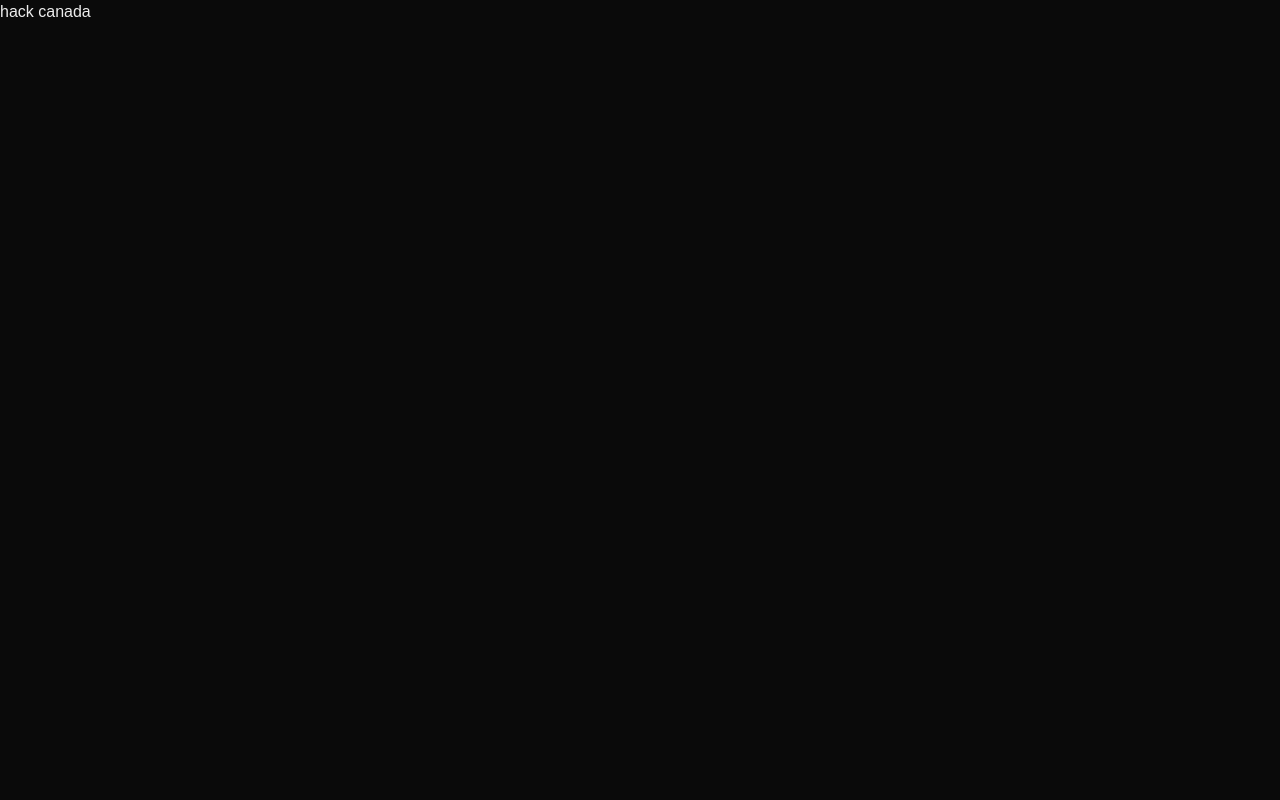
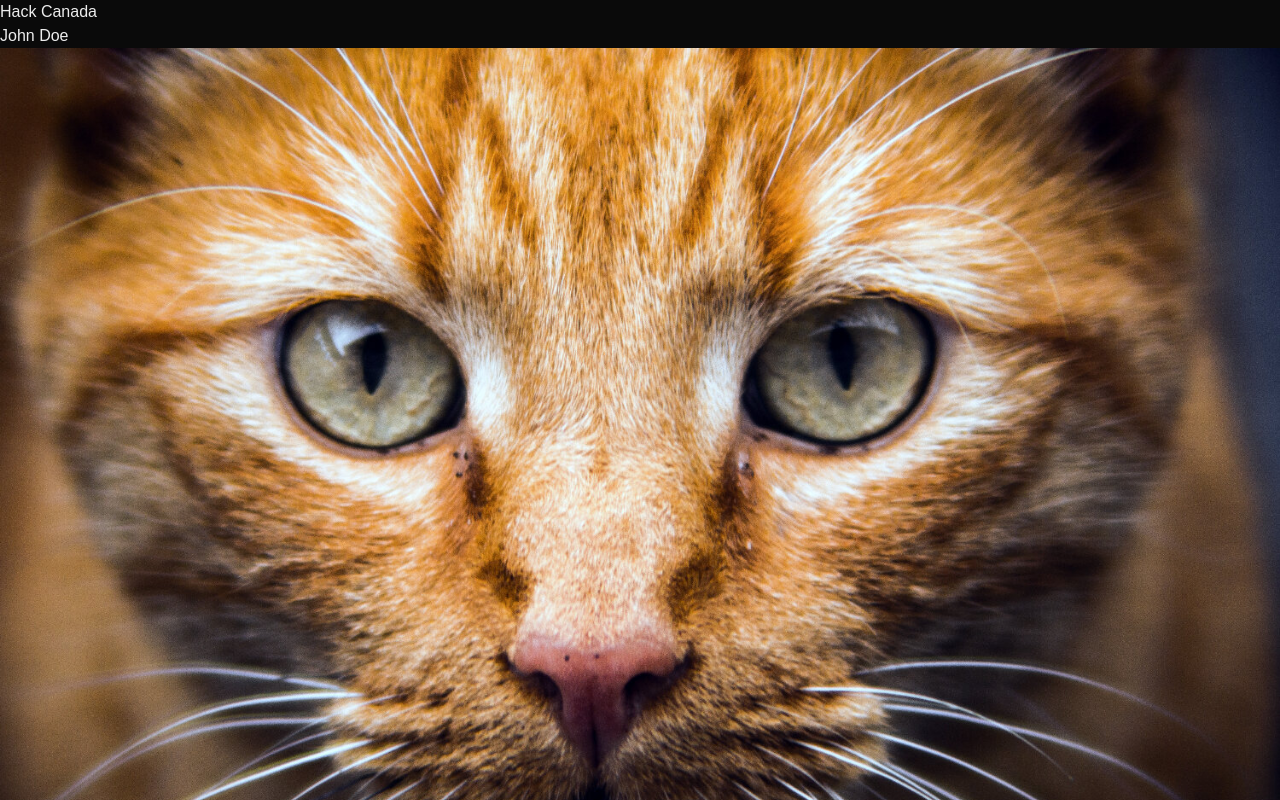
Before and after one commit to 18gen/hack-canada, a Next.js app in the folder frontend/: page / in a window 1280 px wide. Shown: the top 800 px of the page. Built offline with nearby package versions, Linux system fonts and the light colour scheme.

Commit message:
Implemented to Page

```diff
--- a/frontend/src/app/page.tsx
+++ b/frontend/src/app/page.tsx
@@ -1,7 +1,36 @@
+"use client";
+
+import React from "react";
+import Navbar from "@/components/Navbar";
+import Card from "@/components/Card";
+import VoteList from "@/components/VoteList";
+import VoteLocationMap from "@/components/VoteLocationMap";
+
 export default function Home() {
+  // Example vote location.
+  const voteLocation = "1600 Amphitheatre Parkway, Mountain View, CA";
+
   return (
-    <div>
-      hack canada
+    <div className="min-h-screen md:h-screen md:overflow-hidden flex flex-col">
+      <Navbar />
+      <div className="flex-1 p-4 md:px-10 flex flex-col gap-7">
+        <div className="flex flex-col md:flex-row gap-7 h-full">
+          <div className="flex-1 flex flex-col gap-7">
+            <div className="flex justify-center items-center">
+              <Card
+                id="12345"
+                name="John Doe"
+                image="/cat-face.jpg"
+                github="https://github.com/johndoe"
+                instagram="https://instagram.com/johndoe"
+              />
+            </div>
+          </div>
+          <div className="flex-1 flex justify-center items-start">
+            <VoteList />
+          </div>
+        </div>
+      </div>
     </div>
   );
 }
```
